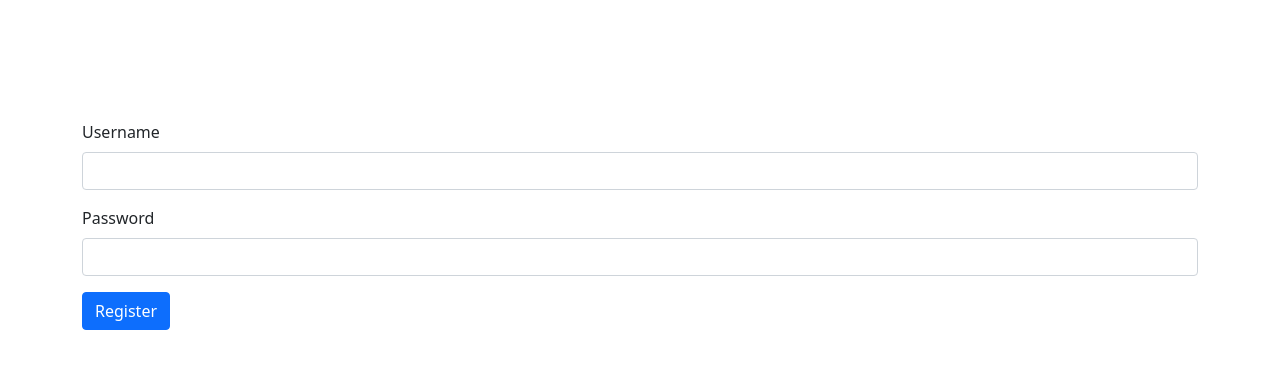
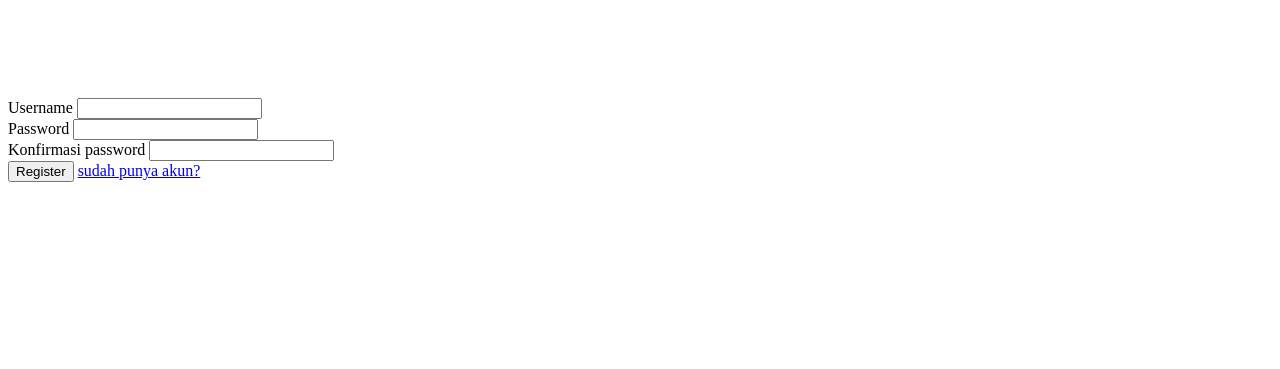
Before and after one commit to Rizaldy20/ebook-IMAM, a Flask app: page /register in a window 1280 px wide. Shown: the top 369 px of the page. Run offline with Flask 2, Linux system fonts and the light colour scheme; some libraries are stand-ins or nearby versions.

Commit message:
percobaan alfin

```diff
--- a/db.sql
+++ b/db.sql
@@ -1,5 +1,6 @@
 CREATE TABLE users(
         id INTEGER NOT NULL,
+        hakAkses INTEGER NOT NULL,
         username VARCHAR(100) NOT NULL,
         password VARCHAR(100) NOT NULL,
         created_at DATETIME DEFAULT (CURRENT_TIMESTAMP),
--- a/templates/layout.html
+++ b/templates/layout.html
@@ -1,9 +1,9 @@
 <!DOCTYPE html>
 <html lang="en">
 <head>
-    <link href="https://cdn.jsdelivr.net/npm/bootstrap@5.1.3/dist/css/bootstrap.min.css" rel="stylesheet" integrity="sha384-1BmE4kWBq78iYhFldvKuhfTAU6auU8tT94WrHftjDbrCEXSU1oBoqyl2QvZ6jIW3" crossorigin="anonymous">
+    <!-- <link href="https://cdn.jsdelivr.net/npm/bootstrap@5.1.3/dist/css/bootstrap.min.css" rel="stylesheet" integrity="sha384-1BmE4kWBq78iYhFldvKuhfTAU6auU8tT94WrHftjDbrCEXSU1oBoqyl2QvZ6jIW3" crossorigin="anonymous">
     <script src="https://cdn.jsdelivr.net/npm/@popperjs/core@2.10.2/dist/umd/popper.min.js" integrity="sha384-7+zCNj/IqJ95wo16oMtfsKbZ9ccEh31eOz1HGyDuCQ6wgnyJNSYdrPa03rtR1zdB" crossorigin="anonymous"></script>
-    <script src="https://cdn.jsdelivr.net/npm/bootstrap@5.1.3/dist/js/bootstrap.min.js" integrity="sha384-QJHtvGhmr9XOIpI6YVutG+2QOK9T+ZnN4kzFN1RtK3zEFEIsxhlmWl5/YESvpZ13" crossorigin="anonymous"></script>
+    <script src="https://cdn.jsdelivr.net/npm/bootstrap@5.1.3/dist/js/bootstrap.min.js" integrity="sha384-QJHtvGhmr9XOIpI6YVutG+2QOK9T+ZnN4kzFN1RtK3zEFEIsxhlmWl5/YESvpZ13" crossorigin="anonymous"></script> -->
     <meta charset="UTF-8">
     <title>{% block title %}{% endblock %}</title>
 </head>
@@ -13,7 +13,8 @@
     <br>
     <br>
     <br>
-
+    <!-- <div style="width: 30%; margin:auto;"> -->
     {% block main %}{% endblock %}
+    </div>
 </body>
 </html>
--- a/templates/register.html
+++ b/templates/register.html
@@ -11,7 +11,11 @@
       <label for="Password" class="form-label">Password</label>
       <input type="password" class="form-control" id="Password" name="password">
     </div>
-    <button type="submit" class="btn btn-primary">Register</button>
+    <div class="mb-3">
+      <label for="">Konfirmasi password</label>
+      <input type="password" class="form-control">
+    </div>
+    <button type="submit" class="btn btn-primary">Register</button> <a href="/">sudah punya akun?</a>
   </form>
   </div>
 {% endblock%}
```
Also changed, not shown: database.db, 1 other file.
